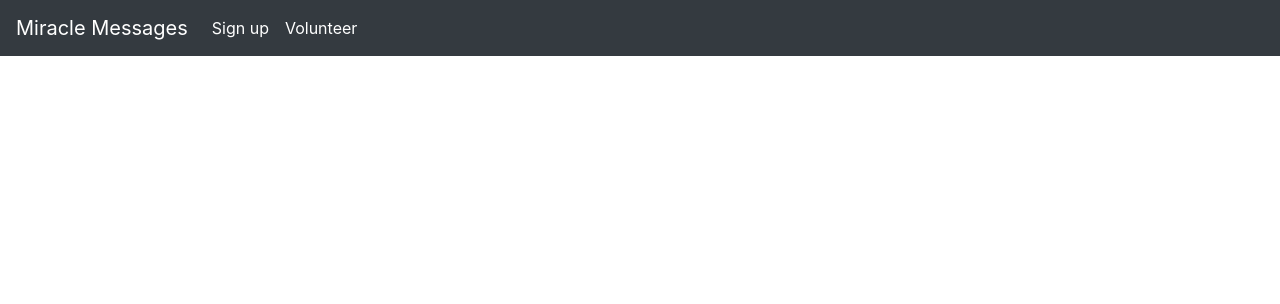
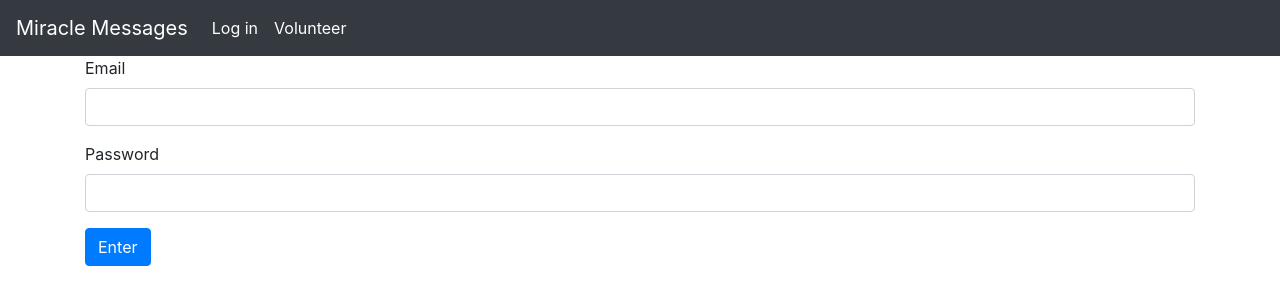
Before and after one commit to miracle-mm/front-end, a React (Create React App) app in the folder miracle-messages/: page /login in a window 1280 px wide. Shown: the top 304 px of the page. Built offline with nearby package versions, Linux system fonts and the light colour scheme.

Commit message:
added login page

```diff
--- a/miracle-messages/src/App.js
+++ b/miracle-messages/src/App.js
@@ -1,8 +1,9 @@
 import React from 'react';
 import {Route, Switch} from "react-router-dom";
 import Navigation from "./components/navigation.jsx";
-import Signup from "./components/signup.jsx"
+import Signup from "./components/signup.jsx";
 import './App.css';
+import Login from "./components/login.jsx";
 
 
 function App() {
@@ -10,15 +11,9 @@ function App() {
     <React.Fragment>
       <Navigation/>
       <Switch>
-        <Route path="/volunteer-signup" render={(props) => {
-         return  <Signup {...props} isVolunteer={true}/>
-        }}  />
-        <Route path="/signup" render={(props) => {
-         return  <Signup {...props} isVolunteer={true}/>
-        }}  />
-        <Route path="/sign-up" />
-        <Route path="login" />
-        {/* <Route path="/" component={}/> */}
+        <Route path="/volunteer-signup" component={Signup} />
+        <Route path="/login"  component={Login}/>
+
       </Switch>
 
     </React.Fragment>
--- /dev/null
+++ b/miracle-messages/src/components/login.jsx
@@ -0,0 +1,47 @@
+import React, {Component} from "react";
+import Input from "./common/input.jsx";
+class Login extends Component {
+  constructor() {
+      super();
+    this.state = {
+      account: {
+        email: "",
+        password: ""
+      }
+    };
+  }
+  handleChange = e => {
+    const { account } = this.state;
+    account[e.target.name] = e.target.value;
+
+    this.setState({ account });
+  };
+  handleSubmit = e => {
+    e.stopPropagation();
+
+  }
+  render() {
+    console.log(this.state.account);
+    return (
+      <div className="container">
+        <form onSubmit={this.handleSubmit}>
+          <Input
+            type={"text"}
+            name={"email"}
+            handleChange={this.handleChange}
+            label={"Email"}
+          />
+          <Input
+            type={"password"}
+            name={"password"}
+            handleChange={this.handleChange}
+            label={"Password"}
+          />
+          <button type="button" className="btn btn-primary">Enter</button>
+        </form>
+      </div>
+    );
+  }
+}
+
+export default Login;
--- a/miracle-messages/src/components/navigation.jsx
+++ b/miracle-messages/src/components/navigation.jsx
@@ -13,7 +13,7 @@ class Navigation extends Component {
       <div className="collapse navbar-collapse">
         <ul className="navbar-nav mr-auto">
           <li className="nav-item active">
-            <NavLink className="nav-link" to="/signup">Sign up</NavLink >
+            <NavLink className="nav-link" to="/login">Log in</NavLink >
           </li>
           <li className="nav-item active">
             <NavLink className="nav-link" to="/volunteer-signup">Volunteer</NavLink >
```
